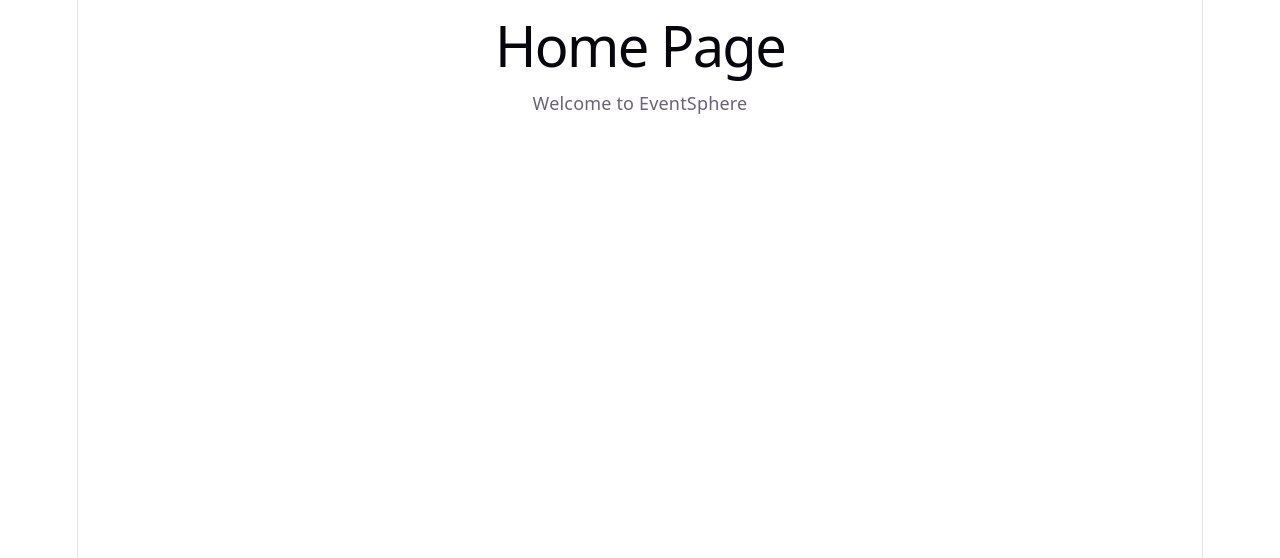
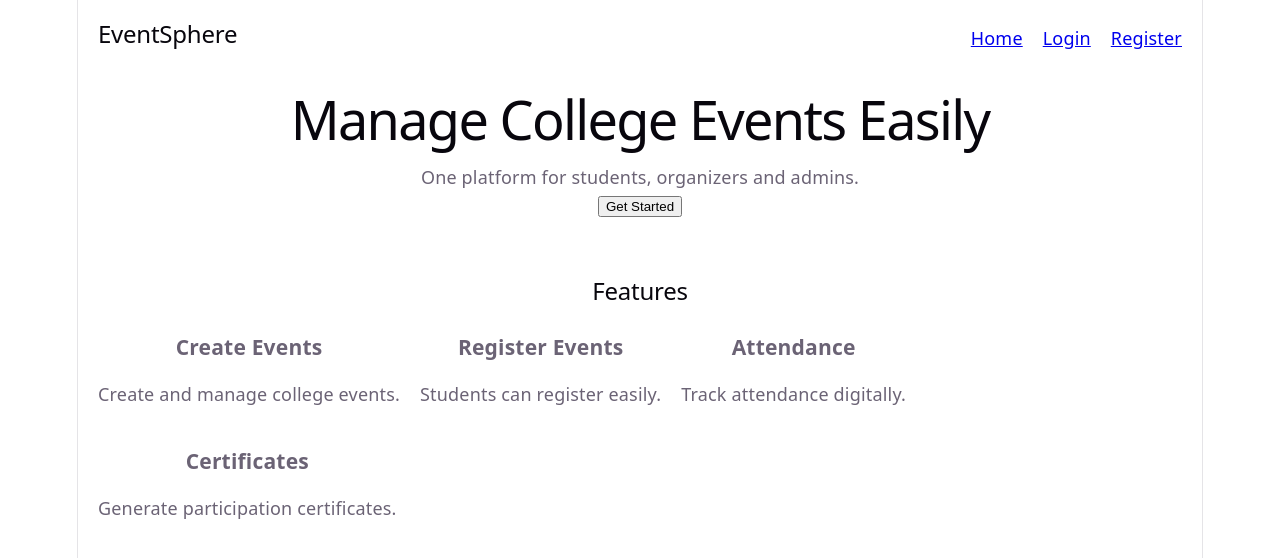
Before and after one commit to AdhravRai/Eventsphere, a React app in the folder frontend/: page / in a window 1280 px wide. Shown: the top 558 px of the page. Built offline with nearby package versions, Linux system fonts and the light colour scheme; the HTML template or start-up script is replaced by a standard one.

Commit message:
feat: build home page layout

```diff
--- a/frontend/src/pages/Home.jsx
+++ b/frontend/src/pages/Home.jsx
@@ -1,8 +1,73 @@
 function Home() {
   return (
-    <div>
-      <h1>Home Page</h1>
-      <p>Welcome to EventSphere</p>
+    <div style={{ padding: "20px" }}>
+      <nav
+        style={{
+          display: "flex",
+          justifyContent: "space-between",
+          alignItems: "center",
+          marginBottom: "50px",
+        }}
+      >
+        <h2>EventSphere</h2>
+
+        <div style={{ display: "flex", gap: "20px" }}>
+        <a href="/">Home</a>
+    <a href="/login">Login</a>
+    <a href="/register">Register</a>
+    </div>
+      </nav>
+
+      <section
+        style={{
+          textAlign: "center",
+          marginBottom: "60px",
+        }}
+      >
+        <h1 style={{ fontSize: "3rem" }}>
+          Manage College Events Easily
+        </h1>
+
+        <p>
+          One platform for students, organizers and admins.
+        </p>
+
+        <button>
+          Get Started
+        </button>
+      </section>
+
+      <section>
+        <h2>Features</h2>
+
+        <div
+          style={{
+            display: "flex",
+            gap: "20px",
+            flexWrap: "wrap",
+          }}
+        >
+          <div>
+            <h3>Create Events</h3>
+            <p>Create and manage college events.</p>
+          </div>
+
+          <div>
+            <h3>Register Events</h3>
+            <p>Students can register easily.</p>
+          </div>
+
+          <div>
+            <h3>Attendance</h3>
+            <p>Track attendance digitally.</p>
+          </div>
+
+          <div>
+            <h3>Certificates</h3>
+            <p>Generate participation certificates.</p>
+          </div>
+        </div>
+      </section>
     </div>
   );
 }
--- a/frontend/src/pages/Login.jsx
+++ b/frontend/src/pages/Login.jsx
@@ -1,8 +1,46 @@
 function Login() {
   return (
-    <div>
-      <h1>Login Page</h1>
-      <p>User Login</p>
+    <div
+      style={{
+        maxWidth: "400px",
+        margin: "50px auto",
+      }}
+    >
+      <h1>Login</h1>
+
+      <form>
+        <div>
+          <label>Email</label>
+          <br />
+          <input type="email" />
+        </div>
+
+        <br />
+
+        <div>
+          <label>Password</label>
+          <br />
+          <input type="password" />
+        </div>
+
+        <br />
+
+        <div>
+          <label>Role</label>
+          <br />
+          <select>
+            <option>Student</option>
+            <option>Organizer</option>
+            <option>Admin</option>
+          </select>
+        </div>
+
+        <br />
+
+        <button type="submit">
+          Login
+        </button>
+      </form>
     </div>
   );
 }
```
